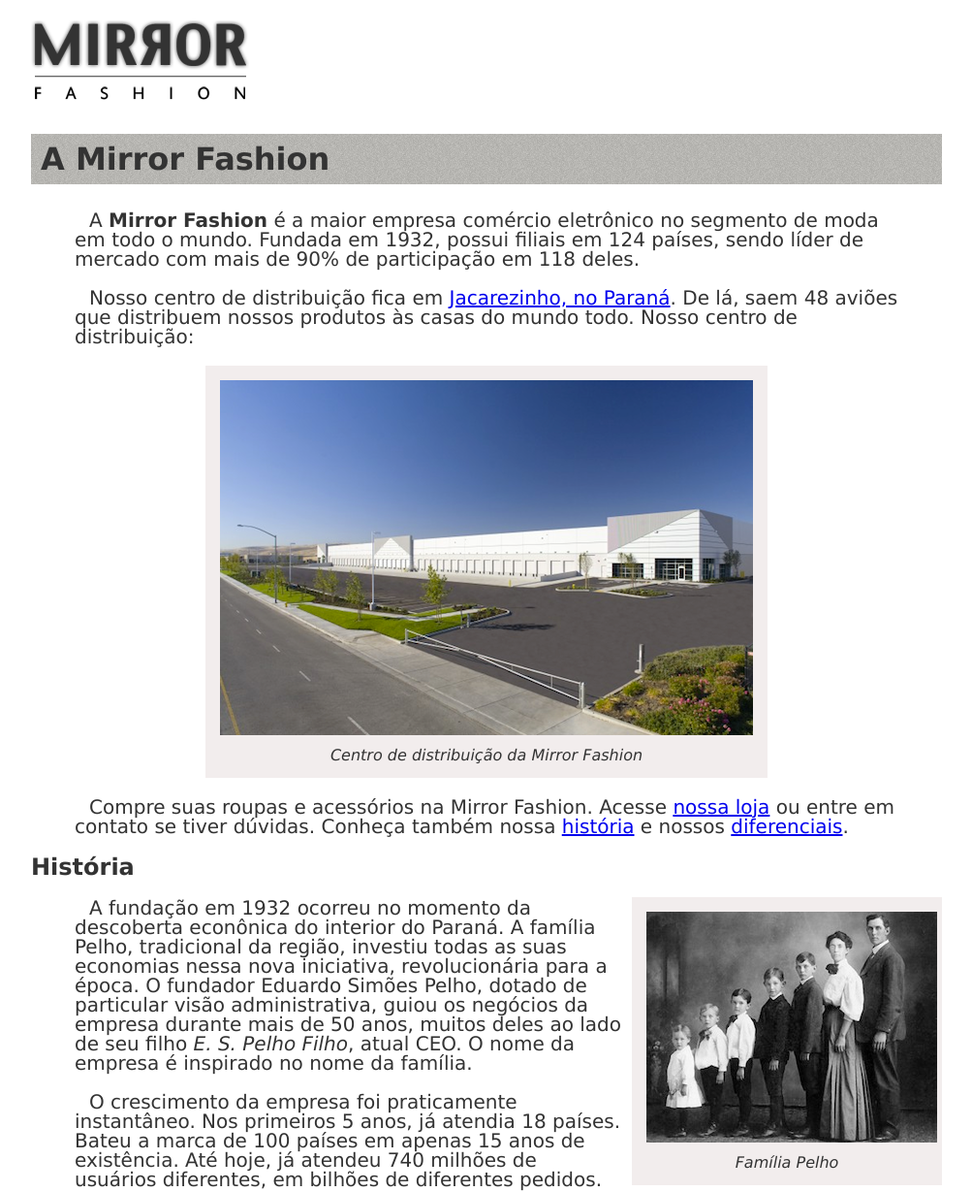
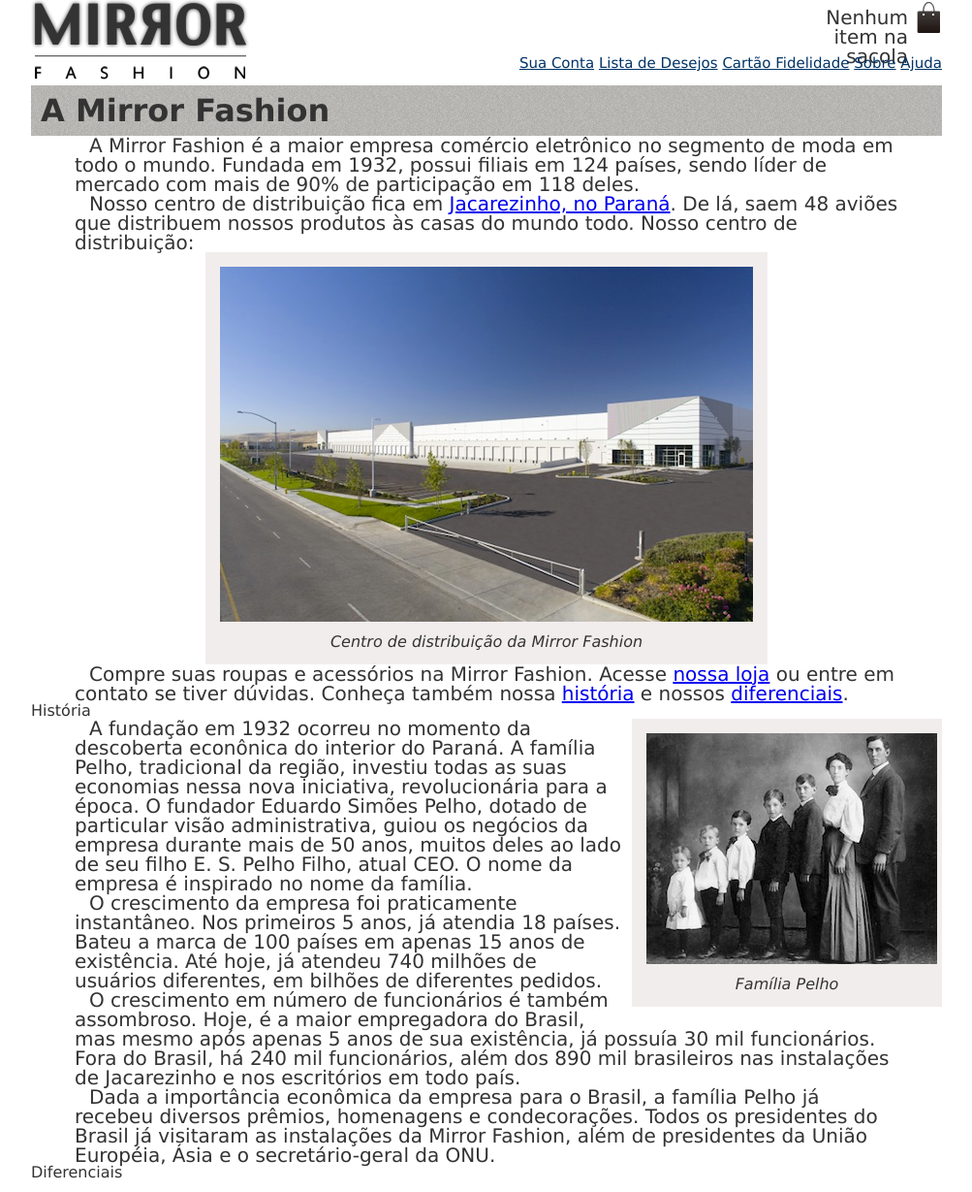
Before and after one commit to EvyRondon/MirrorFashion, a plain HTML site: page mirrorfashion/sobre.html in a window 1280 px wide. Shown: the top 1229 px of the page at 97% size, without its empty margins (138-1141 px from the left). Drawn offline with Linux system fonts and the light colour scheme.

Commit message:
Finalizando o Index da página.

```diff
--- a/mirrorfashion/css/estilos.css
+++ b/mirrorfashion/css/estilos.css
@@ -0,0 +1,42 @@
+body{
+    color: #333333;
+    font-family: "Lucida Sans Unicode", "Lucida Grande", sans-serif;
+}
+.sacola {
+    background: url(../img/sacola.png) no-repeat top right;
+
+    font-size: 14 px;
+    padding-right: 35px;
+    text-align: right;
+    width: 140px;
+    padding-top: 8px;
+    position: absolute;
+    top: 0;
+    right: 0;
+}
+
+.menu-opcoes {
+    position: absolute;
+    bottom: 0;
+    right: 0;
+}
+.menu-opcoes ul{
+    font-size: 15px;
+}
+
+.menu-opcoes ul li{
+    display: inline;
+    margin-left: 20px;
+}
+
+.menu-opcoes a {
+    color: #003366;
+}
+.container{
+    margin: 0 auto;
+    width: 940px;
+}
+
+header {
+    position: relative;
+}
--- /dev/null
+++ b/mirrorfashion/css/reset.css
@@ -0,0 +1,48 @@
+/* http://meyerweb.com/eric/tools/css/reset/
+   v2.0 | 20110126
+   License: none (public domain)
+*/
+
+html, body, div, span, applet, object, iframe,
+h1, h2, h3, h4, h5, h6, p, blockquote, pre,
+a, abbr, acronym, address, big, cite, code,
+del, dfn, em, img, ins, kbd, q, s, samp,
+small, strike, strong, sub, sup, tt, var,
+b, u, i, center,
+dl, dt, dd, ol, ul, li,
+fieldset, form, label, legend,
+table, caption, tbody, tfoot, thead, tr, th, td,
+article, aside, canvas, details, embed,
+figure, figcaption, footer, header, hgroup,
+menu, nav, output, ruby, section, summary,
+time, mark, audio, video {
+	margin: 0;
+	padding: 0;
+	border: 0;
+	font-size: 100%;
+	font: inherit;
+	vertical-align: baseline;
+}
+/* HTML5 display-role reset for older browsers */
+article, aside, details, figcaption, figure,
+footer, header, hgroup, menu, nav, section {
+	display: block;
+}
+body {
+	line-height: 1;
+}
+ol, ul {
+	list-style: none;
+}
+blockquote, q {
+	quotes: none;
+}
+blockquote:before, blockquote:after,
+q:before, q:after {
+	content: '';
+	content: none;
+}
+table {
+	border-collapse: collapse;
+	border-spacing: 0;
+}
--- a/mirrorfashion/sobre.html
+++ b/mirrorfashion/sobre.html
@@ -1,48 +1,61 @@
 <!DOCTYPE html>
 <html>
+
 <head>
-		<title>Sobre a Mirror Fashion</title>
-		<meta charset = "utf-8">
-
-		<link rel="stylesheet" href="css/sobre.css">
-
-
-
-	</head>
-<body>
-	<header class = "container">
-
 	<!--[if lt IE 9]>
   			<script src="//html5shiv.googlecode.com/svn/trunk/html5.js"></script>
 		<![endif]-->
+	<title>Sobre a Mirror Fashion</title>
+	<meta charset="utf-8">
 
-		<h1><img src="img/logo.png" alt="Logo Mirror Fashion" class ="logotipo" ></h1>
+	<link rel="stylesheet" href="css/reset.css">
+	<link rel="stylesheet" href="css/sobre.css">
+	<link rel="stylesheet" href="css/estilos.css">
+</head>
+
+<body>
+	<header class="container">
+		<h1><img src="img/logo.png" alt="Mirror Fashion"></h1>
+		<p class="sacola">
+			Nenhum item na sacola
+		</p>
+
+		<nav class="menu-opcoes">
+			<ul>
+				<li>
+					<a href="#">Sua Conta</a>
+					<a href="#">Lista de Desejos</a>
+					<a href="#">Cartão Fidelidade</a>
+					<a href="sobre.html">Sobre</a>
+					<a href="#">Ajuda</a>
+				</li>
+			</ul>
+		</nav>
 	</header>
 
-	<section class = "centro-distribuicao container">
+	<section class="centro-distribuicao container">
 		<h1>A Mirror Fashion</h1>
 
 
 		<p>
-			A <strong>Mirror Fashion</strong> é a maior empresa comércio eletrônico no segmento de moda em todo o mundo.
-			Fundada em 1932, possui filiais em 124 países, sendo líder de mercado com mais de 90% de
-			participação em 118 deles.
+			A <strong>Mirror Fashion</strong> é a maior empresa comércio eletrônico no segmento de moda em todo o mundo. Fundada em
+			1932, possui filiais em 124 países, sendo líder de mercado com mais de 90% de participação em 118 deles.
 			<p>
-			Nosso centro de distribuição fica em <a href="https://maps.google.com.br/?q=Jacarezinho">Jacarezinho, no Paraná</a>. De lá, saem 48 aviões que
-			distribuem nossos produtos às casas do mundo todo. Nosso centro de distribuição:
+				Nosso centro de distribuição fica em <a href="https://maps.google.com.br/?q=Jacarezinho">Jacarezinho, no Paraná</a>.
+				De lá, saem 48 aviões que distribuem nossos produtos às casas do mundo todo. Nosso centro de distribuição:
 
-			<figure class = "centro-distribuicao">
+				<figure class="centro-distribuicao">
 					<img src="img/centro-distribuicao.png" alt="Centro de distribuição">
 					<figcaption>Centro de distribuição da Mirror Fashion</figcaption>
 				</figure>
 			</p>
 			<p>
-			Compre suas roupas e acessórios na Mirror Fashion. Acesse <a href="index.html">nossa loja</a> ou entre em contato
-			se tiver dúvidas. Conheça também nossa <a href="#historia">história</a> e nossos <a href="#diferenciais">diferenciais</a>.
+				Compre suas roupas e acessórios na Mirror Fashion. Acesse <a href="index.html">nossa loja</a> ou entre em contato se
+				tiver dúvidas. Conheça também nossa <a href="#historia">história</a> e nossos <a href="#diferenciais">diferenciais</a>.
 			</p>
 	</section>
 
-	<section class = "familia-pelho container">
+	<section class="familia-pelho container">
 		<h2 id="historia">História</h2>
 
 		<figure id="familia-pelho">
@@ -51,29 +64,28 @@
 		</figure>
 
 		<p>
-				A fundação em 1932 ocorreu no momento da descoberta econônica do interior do Paraná. A
-				família Pelho, tradicional da região, investiu todas as suas economias nessa nova iniciativa,
-				revolucionária para a época. O fundador Eduardo Simões Pelho, dotado de particular visão
-				administrativa, guiou os negócios da empresa durante mais de 50 anos, muitos deles ao lado
+			A fundação em 1932 ocorreu no momento da descoberta econônica do interior do Paraná. A família Pelho, tradicional da região,
+			investiu todas as suas economias nessa nova iniciativa, revolucionária para a época. O fundador Eduardo Simões Pelho,
+			dotado de particular visão administrativa, guiou os negócios da empresa durante mais de 50 anos, muitos deles ao lado
 			de seu filho <em>E. S. Pelho Filho</em>, atual CEO. O nome da empresa é inspirado no nome da família. </p>
 		<p>
-				O crescimento da empresa foi praticamente instantâneo. Nos primeiros 5 anos, já atendia 18 países.
-				Bateu a marca de 100 países em apenas 15 anos de existência. Até hoje, já atendeu 740 milhões
-				de usuários diferentes, em bilhões de diferentes pedidos. </p>
+			O crescimento da empresa foi praticamente instantâneo. Nos primeiros 5 anos, já atendia 18 países. Bateu a marca de 100 países
+			em apenas 15 anos de existência. Até hoje, já atendeu 740 milhões de usuários diferentes, em bilhões de diferentes pedidos.
+			</p>
 		<p>
-				O crescimento em número de funcionários é também assombroso. Hoje, é a maior empregadora do
-				Brasil, mas mesmo após apenas 5 anos de sua existência, já possuía 30 mil funcionários. Fora do
-				Brasil, há 240 mil funcionários, além dos 890 mil brasileiros nas instalações de Jacarezinho e
-				nos escritórios em todo país. <p>
+			O crescimento em número de funcionários é também assombroso. Hoje, é a maior empregadora do Brasil, mas mesmo após apenas
+			5 anos de sua existência, já possuía 30 mil funcionários. Fora do Brasil, há 240 mil funcionários, além dos 890 mil brasileiros
+			nas instalações de Jacarezinho e nos escritórios em todo país.
 			<p>
-				Dada a importância econômica da empresa para o Brasil, a família Pelho já recebeu diversos prêmios,
-				homenagens e condecorações. Todos os presidentes do Brasil já visitaram as instalações da Mirror
-				Fashion, além de presidentes da União Européia, Ásia e o secretário-geral da ONU.
+				<p>
+					Dada a importância econômica da empresa para o Brasil, a família Pelho já recebeu diversos prêmios, homenagens e condecorações.
+					Todos os presidentes do Brasil já visitaram as instalações da Mirror Fashion, além de presidentes da União Européia,
+					Ásia e o secretário-geral da ONU.
 				</p>
 
 	</section>
 
-	<section class = "diferenciais container">
+	<section class="diferenciais container">
 
 		<h2 id="diferenciais">Diferenciais</h2>
 		<ul>
@@ -90,4 +102,5 @@
 		<div id="rodape"><img src="img/logo.png" alt="Logo Mirror Fashion">&copy; Copyright Mirror Fashion</div>
 	</section>
 </body>
+
 </html>
```
Also changed, not shown: mirrorfashion/index.html (+18 -5 lines). Lines whose indentation alone changed are shown as unchanged.
